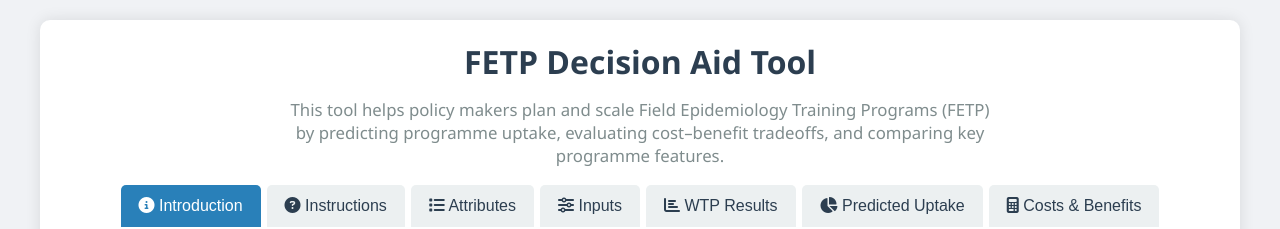
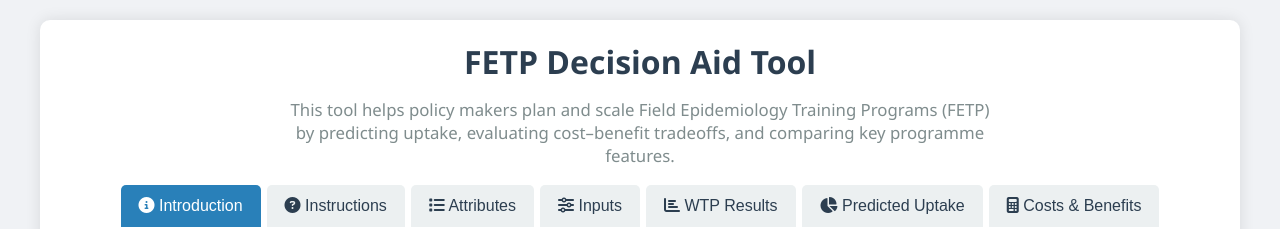
Before and after one commit to DrGenie/EpiDecide, a plain HTML site: page index.html in a window 1280 px wide. Shown: the top 229 px of the page. Drawn offline with nearby package versions, Linux system fonts and the light colour scheme; a small style sheet from the web is missing.

Commit message:
Update index.html

```diff
--- a/index.html
+++ b/index.html
@@ -19,7 +19,7 @@
   <header>
     <h1>FETP Decision Aid Tool</h1>
     <p>
-      This tool helps policy makers plan and scale Field Epidemiology Training Programs (FETP) by predicting programme uptake,
+      This tool helps policy makers plan and scale Field Epidemiology Training Programs (FETP) by predicting uptake,
       evaluating cost–benefit tradeoffs, and comparing key programme features.
     </p>
   </header>
```
